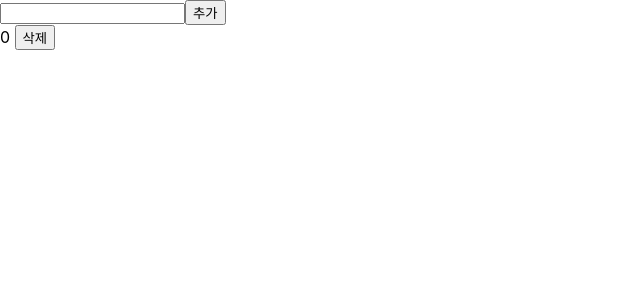
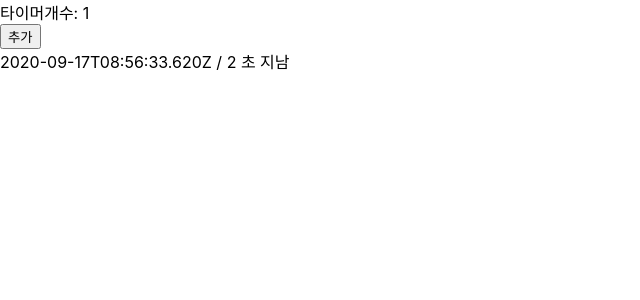
Before and after one commit to nawhlig/Todo_React, a React (Create React App) app in the folder todo/: page / in a window 1280 px wide. Both pictures are taken after a click on the button "추가". Shown: the top 300 px of the page, without its empty margins (0-640 px from the left). Built offline with nearby package versions, Linux system fonts and the light colour scheme.

Commit message:
UseEffect 실습
컴포넌트를 한 번만 실행하게 하는
유즈이펙트

```diff
--- a/todo/src/App.js
+++ b/todo/src/App.js
@@ -14,7 +14,10 @@ import Gugudan2 from 'Gugudan2'
 import AppApp from 'ComponentEvent'
 import HoverTest_Box from 'HoverTest'
 import TodoList2 from 'TodoList2'
-
+import CountArray from "UseEffect_CountArray"
+import Useeffect_Clock from "Useeffect_Clock"
+import Useeffect_Master from "Useeffect_Master"
+import Useeffect_Clock2 from "Useeffect_Clock2"
 
 
 
@@ -120,7 +123,11 @@ function App() {
      {/* <Gugudan2/> */}
      {/* <AppApp/> */}
      {/* <HoverTest_Box/> */}
-     <TodoList2/>
+     {/* <TodoList2/> */}
+     {/* <CountArray/> */}
+     {/* <Useeffect_Clock/> */}
+     <Useeffect_Clock2/>
+
     </div>
   );
 }
--- /dev/null
+++ b/todo/src/UseEffect_CountArray.js
@@ -0,0 +1,21 @@
+import React from 'react';
+
+export default function CountArray() {
+    const [cnt, setCnt] = React.useState(0);
+
+    const click = () => {setCnt(cnt + 1);}
+
+     console.log('랜더링될때마다');
+
+    React.useEffect(() => {console.log("처음 만들어졌을때");
+                           return () => {console.log("컴포넌트 삭제시");}
+                          }, [])
+
+    React.useEffect(() => {console.log("cnt가 변경될때")}, [cnt])
+
+    return (
+        <div>
+            {cnt} <button onClick={click}>버튼</button>
+        </div>
+    )
+}
--- /dev/null
+++ b/todo/src/Useeffect_Clock.js
@@ -0,0 +1,16 @@
+import React from 'react';
+
+export default function Useeffect_Clock() {
+    const [date2, setDate2] = React.useState(new Date());
+    // const timer = setInterval(()=>{setDate2(new Date())}, 1000);
+    React.useEffect(() => {
+        const timer = setInterval(()=>{setDate2(new Date())}, 1000);
+        return ()=>{
+            clearInterval(timer);
+        }},[])
+    return (
+        <>
+            {date2.toISOString()}
+        </>
+    )
+}
--- /dev/null
+++ b/todo/src/Useeffect_Clock2.js
@@ -0,0 +1,50 @@
+import React from 'react';
+
+export default function Useeffect_Clock2() {
+
+    const[cnt,setCnt]=React.useState(-1);
+    const[timer,setTimer]=React.useState([]);
+
+    console.log('랜더링 될 때 마다');
+
+
+    React.useEffect(() => {setCnt(cnt + 1)},[timer])
+    console.log("타이머 내용 변경시 카운트 +1")
+
+    const click = () => {setTimer([...timer, new Date()])}
+
+    return(
+    <>
+    <div>타이머개수: {cnt} </div>
+    <div><button onClick={click}>추가</button></div>
+    <div> {timer.map((v) => { return <TimerTime startTime={v}/> })}</div>
+                            {/* 현재시간만 표시 return <div>{v.toISOString()}</div>  */}
+    </>
+    )
+}
+
+
+//시간 옆에 타이머가 추가된 시간부터 몇 초가 지났는지 표시해주세요 (1초마다갱신)
+
+function TimerTime({startTime}) {
+
+    const [timer, setTimer] = React.useState(0);
+
+     //컴포넌트가 생성될때 한번만
+    React.useEffect(()=>{
+        const inter = setInterval(
+            ()=> {  //현재시간.getTime()-시작시간.getTIme() , 1초 =1000
+                    setTimer(new Date().getTime() - startTime.getTime())
+                }, 1000
+        )
+        // 삭제 기능이 없어 아직 안돌아감;
+        // 인터벌로 만든 백그라운드로 돌아가는 컴포넌트 종료될때 실행
+        return () => {clearInterval(inter)}
+    },[]) //컴포넌트 삭제시 [] 라고 씀
+
+    return (
+        <div>
+            {startTime.toISOString()} / {parseInt(timer / 1000)} 초 지남
+        </div>
+    )
+}
--- /dev/null
+++ b/todo/src/Useeffect_Master.js
@@ -0,0 +1,39 @@
+import React, { useEffect } from 'react';
+export default function Master(){
+    const [seq, setSeq] = React.useState(-1);
+    const data = [
+        {seq:0, name:'홍길동', age:30, address:'인천'},
+        {seq:1, name:'이몽룡', age:24, address:'서울'},
+        {seq:2, name:'임꺽정', age:38, address:'시흥'}
+    ]
+    const click = (e) => {
+        setSeq(e.target.getAttribute("seq"))
+    }
+    return(
+        <>
+        {seq}
+        {
+            data.map((v, i) =>{
+                return <div seq={v.seq} onClick={click}>{v.name}</div>
+            })
+        }
+        <Detail seq={seq}/>
+        </>
+    )
+}
+function Detail({seq}) {
+    const [student, setStudnet] = React.useState({});
+    const data = [
+        {seq:0, name:'홍길동', age:30, address:'인천'},
+        {seq:1, name:'이몽룡', age:24, address:'서울'},
+        {seq:2, name:'임꺽정', age:38, address:'시흥'}
+    ]
+    React.useEffect(()=>{
+        setStudnet(data[seq])
+    }, [seq])
+    return (
+        <>
+        {JSON.stringify(student)}
+        </>
+    )
+}
```
